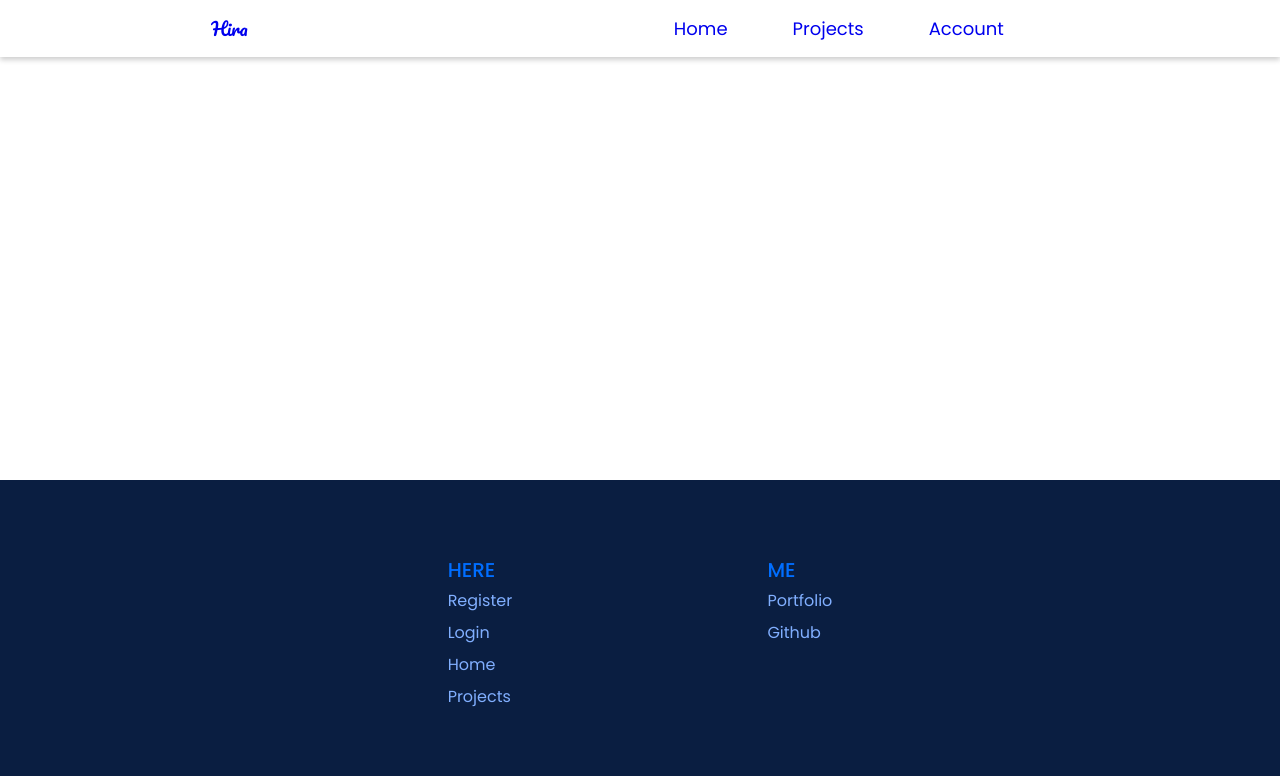
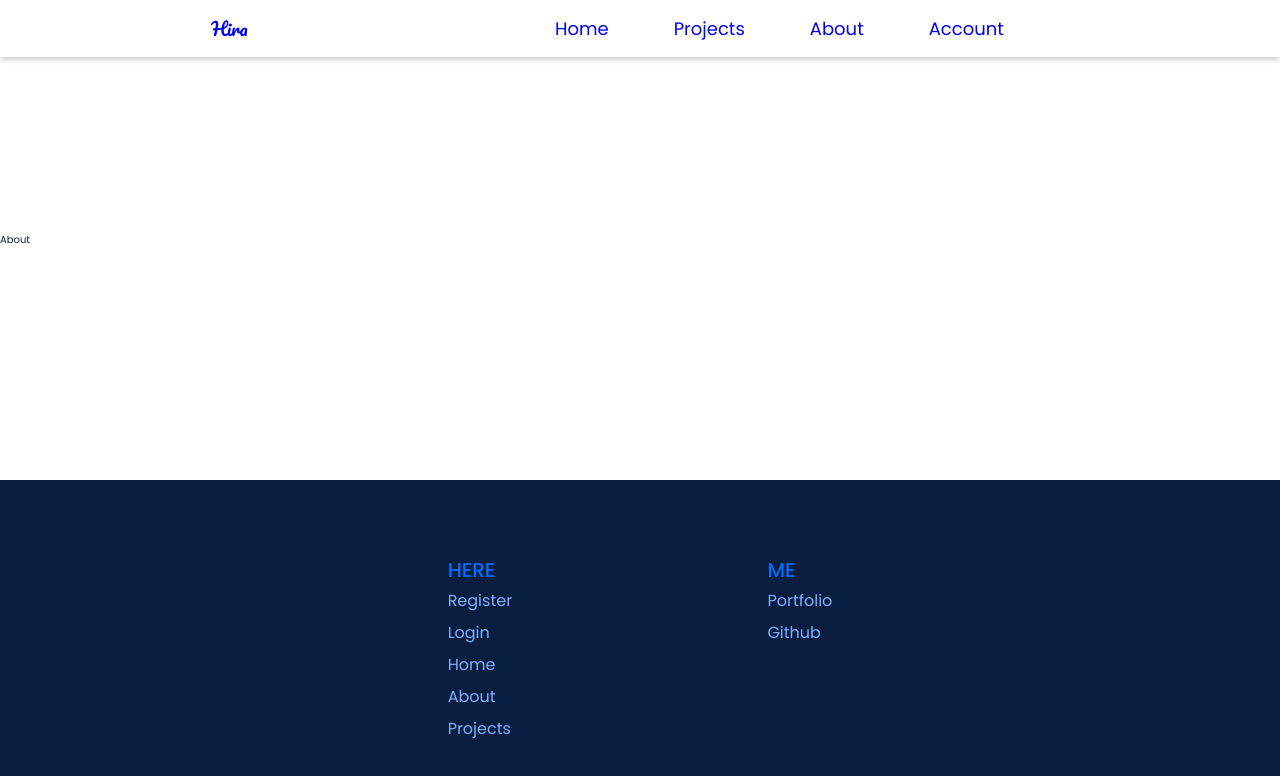
Before and after one commit to CodeAlanSanchez/project-manager-cra, a React (Create React App) app: page /about in a window 1280 px wide. Shown: the top 776 px of the page. Built offline with nearby package versions, Linux system fonts and the light colour scheme.

Commit message:
Add about page back

```diff
--- a/src/App.tsx
+++ b/src/App.tsx
@@ -1,5 +1,6 @@
 import Layout from 'components/Layout/Layout';
 import { Home, Projects } from 'pages';
+import About from 'pages/About';
 import Account from 'pages/Account';
 import ProjectPage from 'pages/ProjectPage';
 import { Provider } from 'react-redux';
@@ -16,6 +17,7 @@ const App: React.FC = () => {
             <Route path="/projects" element={<Projects />} />
             <Route path="/project/:id" element={<ProjectPage />} />
             <Route path="/account" element={<Account />} />
+            <Route path="/about" element={<About />} />
           </Routes>
         </Layout>
       </Router>
--- a/src/components/Layout/Footer/Footer.tsx
+++ b/src/components/Layout/Footer/Footer.tsx
@@ -15,9 +15,9 @@ const Footer: React.FC = () => {
           <a href="/home" className="link">
             Home
           </a>
-          {/* <a href="/about-us" className="link">
+          <a href="/about" className="link">
             About
-          </a> */}
+          </a>
           <a href="/projects" className="link">
             Projects
           </a>
--- a/src/components/Layout/Header/HamburgerMenu.tsx/index.tsx
+++ b/src/components/Layout/Header/HamburgerMenu.tsx/index.tsx
@@ -36,6 +36,9 @@ const HamburgerMenu: React.FC<Props> = () => {
                             <Link to={'/projects'}>Projects</Link>
                         </li>
                         <li className="listItem">
+                        <Link to={'/about'}>About</Link>
+                        </li>
+                        <li className="listItem">
                             <Link to={'/account'}>Account</Link>
                         </li>
                     </ul>
--- a/src/components/Layout/Header/Header.tsx
+++ b/src/components/Layout/Header/Header.tsx
@@ -17,9 +17,9 @@ const Header: React.FC = () => {
           <li className="listItem">
             <Link to={'/projects'}>Projects</Link>
           </li>
-          {/* <li className="listItem">
+          <li className="listItem">
             <Link to={'/about-us'}>About</Link>
-          </li> */}
+          </li>
           <li className="listItem">
             <Link to={'/account'}>Account</Link>
           </li>
--- /dev/null
+++ b/src/pages/About.tsx
@@ -0,0 +1,8 @@
+
+const About: React.FC = () => {
+return <div className="about">
+    About
+</div>;
+};
+
+export default About;
```
